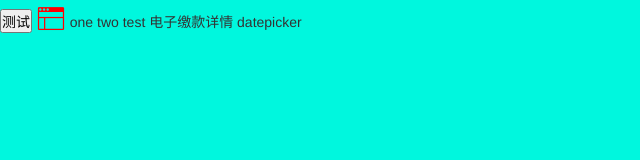
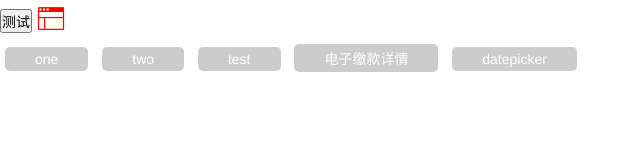
Before and after one commit to LiShunQi/moreEntry-v2, a website built with webpack: page src/index.html in a window 1280 px wide. Shown: the whole page, without its empty margins (0-640 px from the left). Built offline with nearby package versions, Linux system fonts and the light colour scheme; some icons are missing.

Commit message:
clock and set nav

```diff
--- a/src/index.html
+++ b/src/index.html
@@ -21,11 +21,15 @@
     <!--<i class="icon iconfont" style="font-size: 30px;color: red">&#xe645;</i>-->
     <i class="layui-icon" style="font-size: 30px;color: red">&#xe632;</i>
 
-    <a href="views/one/one.html">one</a>
-    <a href="views/two/two.html">two</a>
-    <a href="views/test?name=lsq">test</a>
-    <a href="views/dzjkxq/slider.html">电子缴款详情</a>
-    <a href="views/datePicker/datepicker.html">datepicker</a>
+    <div class="nav">
+        <ul>
+            <li><a href="views/one/one.html">one</a></li>
+            <li><a href="views/two/two.html">two</a></li>
+            <li><a href="views/test?name=lsq">test</a></li>
+            <li><a href="views/dzjkxq/slider.html">电子缴款详情</a></li>
+            <li><a href="views/datePicker/datepicker.html">datepicker</a></li>
+        </ul>
+    </div>
     <!--<p> 你发顺丰就是放假时间<span>啊啊啊啊</span></p>-->
 <script src="libs/layui/layui.js"></script>
 </body>
```
Also changed, not shown: src/views/canvasClock/clock.html (added, +12 -0 lines), src/static/css/index.css, src/views/canvasClock/clock.js (added), src/views/canvasClock/clock.scss (added).
